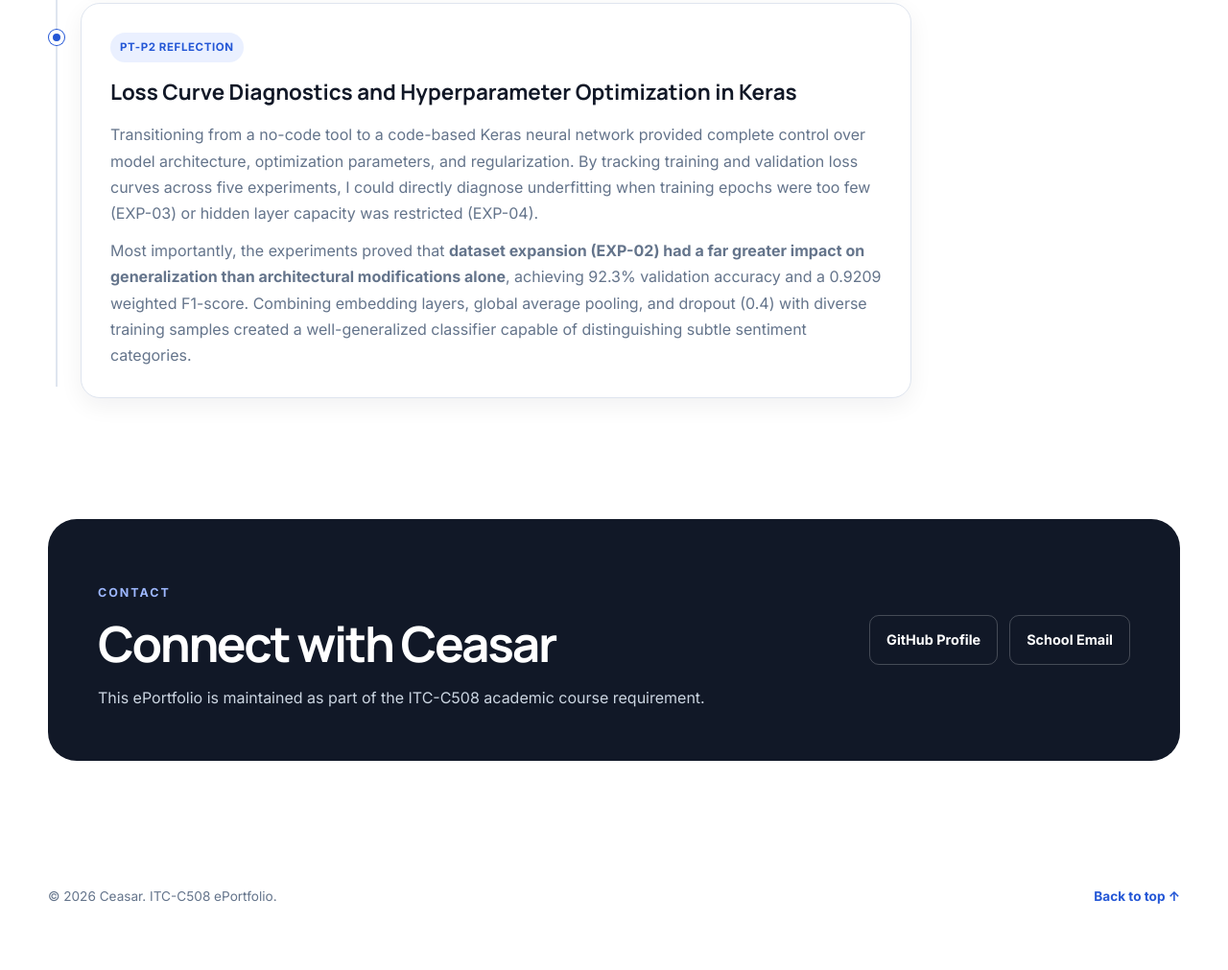
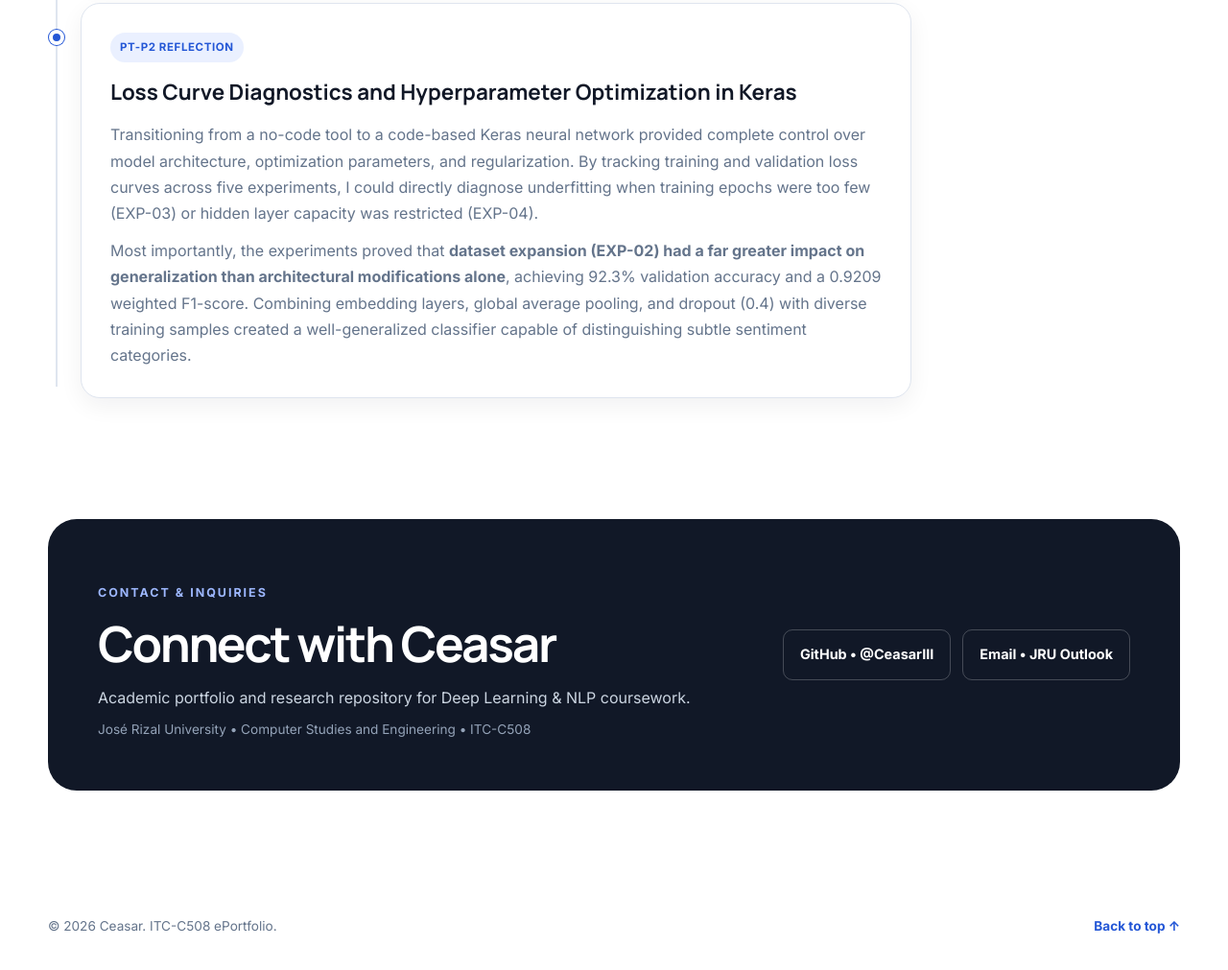
Before and after one commit to CeasarIII/Eportfolio2, a plain HTML site: page index.html in a window 1280 px wide. Shown: the part 7238-8249 px from the top of the page at 96% size. Before the commit the page ends 8218 px from the top, so only its background shows below. Drawn offline with Linux system fonts and the light colour scheme.

Commit message:
Polish contact section layout

```diff
--- a/index.html
+++ b/index.html
@@ -626,11 +626,13 @@
         <section id="contact" class="section contact-section">
             <div class="container contact-card reveal">
                 <div>
-                    <p class="eyebrow">Contact</p>
+                    <p class="eyebrow">Contact &amp; Inquiries</p>
                     <h2>Connect with Ceasar</h2>
                     <p>
-                        This ePortfolio is maintained as part of the ITC-C508
-                        academic course requirement.
+                        Academic portfolio and research repository for Deep Learning &amp; NLP coursework.
+                    </p>
+                    <p style="margin-top: 8px; font-size: 0.85rem; color: #94a3b8;">
+                        José Rizal University &bull; Computer Studies and Engineering &bull; ITC-C508
                     </p>
                 </div>
 
@@ -640,11 +642,11 @@
                         target="_blank"
                         rel="noopener noreferrer"
                     >
-                        GitHub Profile
+                        GitHub &bull; @CeasarIII
                     </a>
 
-                    <a href="mailto:your-email@example.com">
-                        School Email
+                    <a href="mailto:ceasareduardo.villenaiii@my.jru.edu">
+                        Email &bull; JRU Outlook
                     </a>
                 </div>
             </div>
```
